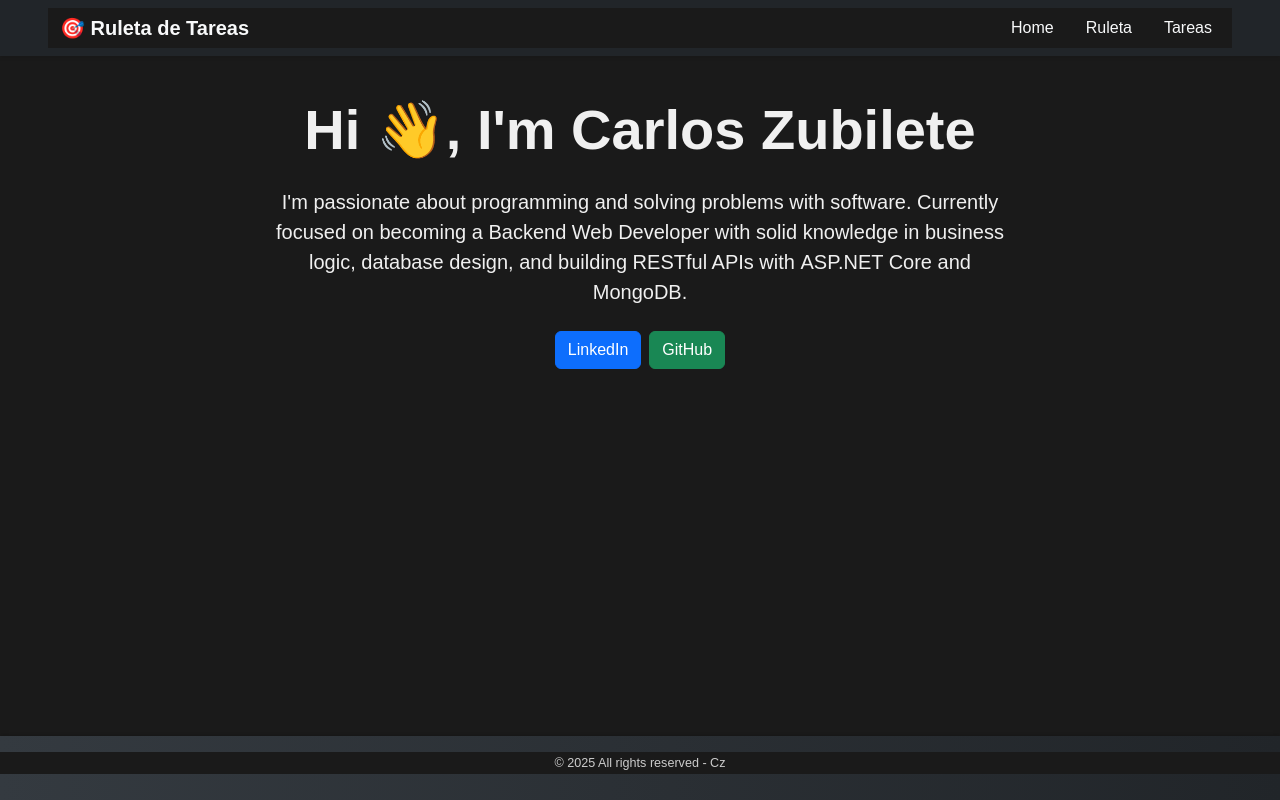
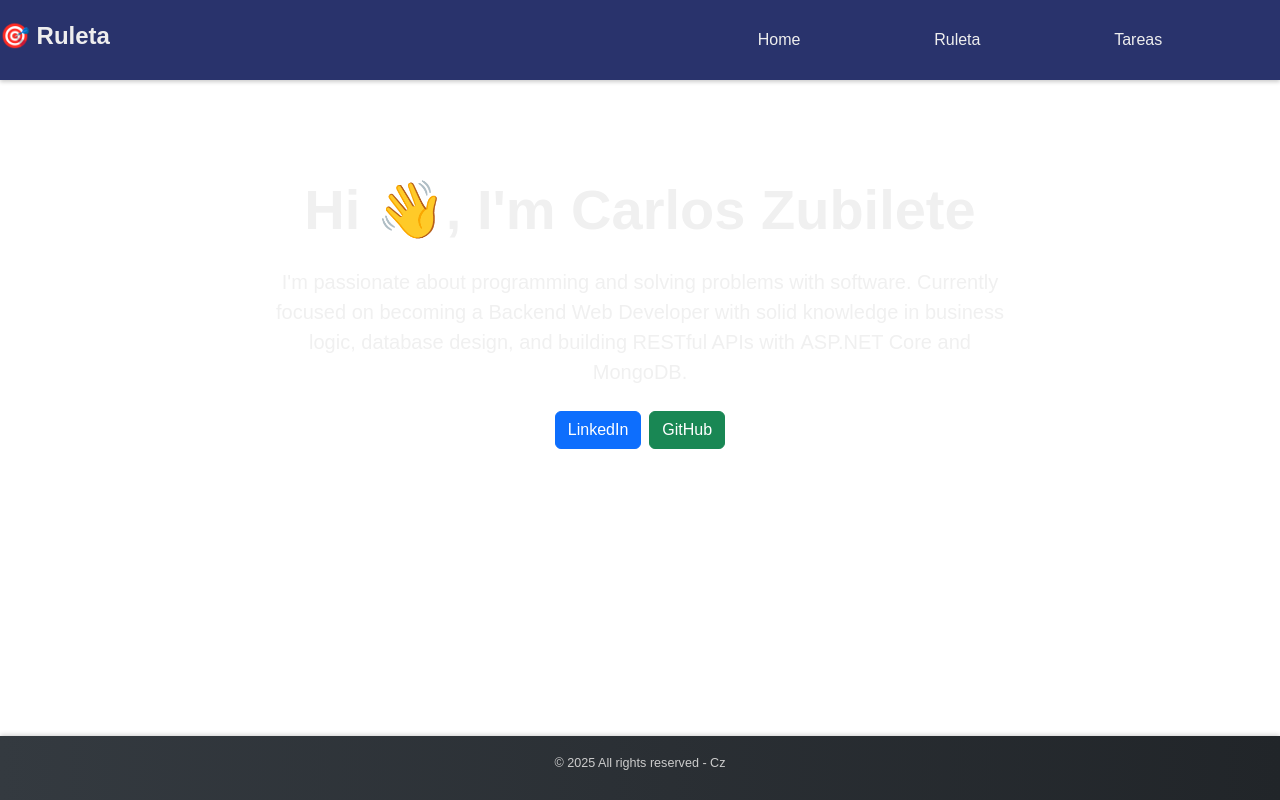
Before and after one commit to CarlosZubilete/Ruleta, a React (Vite) app: page / in a window 1280 px wide. Built offline with nearby package versions, Linux system fonts and the light colour scheme.

Commit message:
We've created a new narbar without reactstrap. It's just css vainilla becaouse dont' have a lot dependency

```diff
--- a/package.json
+++ b/package.json
@@ -14,6 +14,7 @@
     "formik": "2.4.6",
     "react": "19.0.0",
     "react-dom": "19.0.0",
+    "react-icons": "^5.5.0",
     "react-router": "7.7.1",
     "react-router-dom": "7.7.1",
     "reactstrap": "9.2.3",
--- a/src/App.jsx
+++ b/src/App.jsx
@@ -1,13 +1,14 @@
 import './App.css'
 import { Outlet } from 'react-router'
-import Header from './feature/main/components/Header'
+// import Header from './feature/main/components/Header'
+import Navbar from './feature/main/components/Navbar'
 import Footer from './feature/main/components/Footer'
 import TareaProvider from './feature/Tareas/context/TareaProvider'
 
 function App() {
   return (
     <div className='App'>
-      <Header />
+      <Navbar />
       <TareaProvider>
         <Outlet />
       </TareaProvider>
--- /dev/null
+++ b/src/feature/main/components/Navbar.jsx
@@ -0,0 +1,35 @@
+import { FaBars , FaTimes } from 'react-icons/fa';
+import { useRef } from 'react';
+import { Link } from 'react-router-dom';
+import '../styles/Navbar.css'
+
+function Navbar(){
+
+  const navRef = useRef();
+
+  const toggleNavbar = () => {
+    navRef.current.classList.toggle('navbar__nav--responsive');
+  };
+
+  return (
+    <header className="navbar">
+      <h3 className="navbar__logo">🎯 Ruleta</h3>
+
+      <nav className="navbar__nav" ref={navRef}>
+        <Link to="/" className="navbar__link" onClick={toggleNavbar}>Home</Link>
+        <Link to="/ruleta" className="navbar__link" onClick={toggleNavbar}>Ruleta</Link>
+        <Link to="/lista" className="navbar__link" onClick={toggleNavbar}>Tareas</Link>
+
+        <button className="navbar__btn navbar__btn--close" onClick={toggleNavbar}>
+          <FaTimes />
+        </button>
+      </nav>
+
+      <button className="navbar__btn" onClick={toggleNavbar}>
+        <FaBars />
+      </button>
+    </header>
+);
+}
+
+export default Navbar
--- /dev/null
+++ b/src/feature/main/styles/Navbar.css
@@ -0,0 +1,101 @@
+*{
+  margin: 0;
+  padding: 0;
+  box-sizing: border-box;
+}
+
+:root{
+  --mainColor: #29336c;
+  --mainColorLight: #5767aa;
+  --secondaryColor: #DB2B39;
+  --textColor:#eee;
+}
+
+/* Navbar */
+.navbar {
+  /* border: 1px solid red; */
+  display: flex;
+  align-items: center;
+  justify-content: space-between;
+
+  justify-content: center;
+
+  height: 80px;
+  padding: 0 2rem;
+  background-color: var(--mainColor);
+  color: var(--textColor);
+  position: sticky;
+  top: 0;
+  z-index: 100;
+  box-shadow: 0 2px 4px rgba(0, 0, 0, 0.2);
+}
+
+.navbar__logo {
+  font-size: 1.5rem;
+  font-weight: bold;
+}
+
+.navbar__nav {
+  display: flex;
+  width: 50%;
+  align-items: center;
+  justify-content: center;
+  justify-content: space-evenly;
+    /* border: 1px solid red; */
+}
+
+.navbar__link {
+  margin: 0 1rem;
+  color: var(--textColor);
+  text-decoration: none;
+  transition: color 0.3s;
+}
+
+.navbar__link:hover {
+  color: var(--secondaryColor);
+}
+
+.navbar__btn {
+  padding: 5px;
+  cursor: pointer;
+  background: transparent;
+  border: none;
+  color: var(--textColor);
+  font-size: 1.8rem;
+  display: none;
+}
+
+@media only screen and (max-width: 445px){
+  .navbar__btn {
+    display: block;
+  }
+
+  .navbar__nav {
+    position: fixed;
+    top: 0;
+    left: 0;
+    height: 100vh;
+    width: 100%;
+    flex-direction: column;
+    justify-content: center;
+    align-items: center;
+    background-color: var(--mainColor);
+    transform: translateY(-100vh);
+    transition: transform 0.5s ease;
+  }
+
+  .navbar__nav--responsive {
+    transform: translateY(0);
+  }
+
+  .navbar__link {
+    font-size: 1.5rem;
+    margin: 1rem 0;
+  }
+
+  .navbar__btn--close {
+    position: absolute;
+    top: 2rem;
+    right: 2rem;
+  }
+}
--- a/src/feature/ruleta-tarea/styles/RuletaTarea.css
+++ b/src/feature/ruleta-tarea/styles/RuletaTarea.css
@@ -1,6 +1,7 @@
 .ruleta-container {
   text-align: center;
   margin-top: 20px;
+  background-color: #1a1a1a;
 }
 
 .ruleta {
@@ -38,20 +39,18 @@
   font-size: .9em;
   transform-origin: 0% 100%;
   color: #fff;
-
 }
 
+/*
+.segmento:nth-child(odd) {
+  background-color: rgba(253, 216, 53, 0.1);
+} */
 
-/*
- .segmento:nth-child(odd) {
-  background-color: rgba(253, 216, 53, 0.8);
-}
+/* .segmento:nth-child(even) {
+  background-color: rgba(79, 195, 247, 0.8);
+}  */
 
-.segmento:nth-child(even) {
-  background-color: rgba(79, 195, 247, 0.8);
-}
 
-*/
 
 
 .btn-girar {
--- a/src/index.css
+++ b/src/index.css
@@ -1,5 +1,5 @@
 *{
-  background-color: #1a1a1a;
+  /* background-color: #1a1a1a; */
   color: #f0f0f0;
   font-family: sans-serif;
   margin: 0;
```
Also changed, not shown: 1 other file (tests, documents, lock files or other folders).
